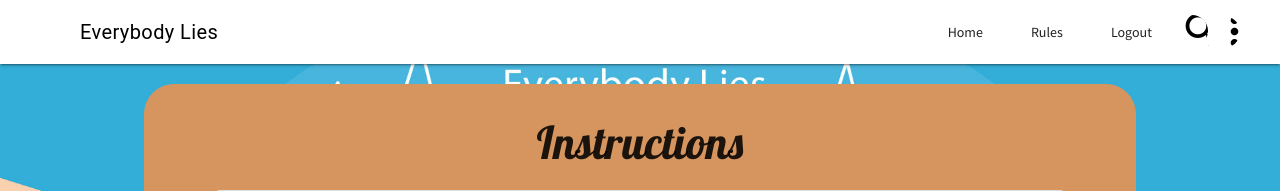
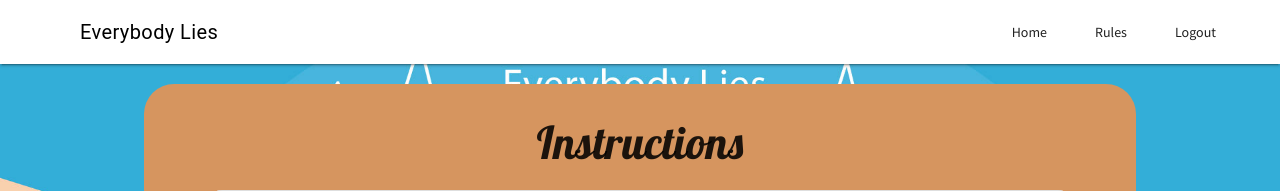
Before and after one commit to alangaurav/Everybody-Lies, a Flask app: page /rules in a window 1280 px wide. Shown: the top 191 px of the page. Run offline with Flask 2, Linux system fonts and the light colour scheme; the visitor is signed in with stand-in values (Sample User, id 1); some libraries are stand-ins or nearby versions.

Commit message:
Fixed Rules

```diff
--- a/app/templates/rules.html
+++ b/app/templates/rules.html
@@ -21,43 +21,12 @@
 	        <a class="mdl-navigation__link" href="{{url_for('index')}}">Home</a>
 	        <a class="mdl-navigation__link" href="{{url_for('rules')}}">Rules</a>
 	        <a class="mdl-navigation__link" href="{{url_for('logout')}}">Logout</a>
-	        <div class="mdl-textfield mdl-js-textfield mdl-textfield--expandable
-                  mdl-textfield--floating-label mdl-textfield--align-right">
-		        <label class="mdl-button mdl-js-button mdl-button--icon"
-		               for="waterfall-exp">
-		          <i class="material-icons">search</i>
-		        </label>
-		        <div class="mdl-textfield__expandable-holder">
-		          <input class="mdl-textfield__input" type="text" name="sample"
-		                 id="waterfall-exp">
-		        </div>
-	        </div>
-	        <button id="demo-menu-lower-right" class="mdl-button mdl-js-button mdl-button--icon">
-			  <i class="material-icons">more_vert</i>
-			</button>
-			<ul class="mdl-menu mdl-menu--bottom-right mdl-js-menu mdl-js-ripple-effect"
-			    for="demo-menu-lower-right">
-			  <li class="mdl-menu__item">Some Action</li>
-			  <li class="mdl-menu__item mdl-menu__item--full-bleed-divider">Another Action</li>
-			  <li class="mdl-menu__item">Yet Another Action</li>
-			</ul>
 	      </nav>
 	    </div>
 	  </header>
 	  <div class="mdl-layout__drawer">
 	  	<span class="mdl-layout-title drawerTitle">Everybody Lies</span>
 	    <img src="image/user.png" class="user-avatar">
-          <div class="user-dropdown">
-            <span>More User Options</span>
-            <button id="info" class="mdl-button mdl-js-button mdl-js-ripple-effect mdl-button--icon">
-              <i class="material-icons" role="presentation">arrow_drop_down</i>
-              <span class="visuallyhidden"></span>
-            </button>
-            <ul class="mdl-menu mdl-menu--bottom-right mdl-js-menu mdl-js-ripple-effect" for="info">
-              <li class="mdl-menu__item">Option One</li>
-              <li class="mdl-menu__item">Option Two</li>
-            </ul>
-          </div>
 	    <nav class="mdl-navigation">
 	      <a class="mdl-navigation__link" href="{{url_for('index')}}">Home</a>
 	        <a class="mdl-navigation__link" href="{{url_for('rules')}}">Rules</a>
```
